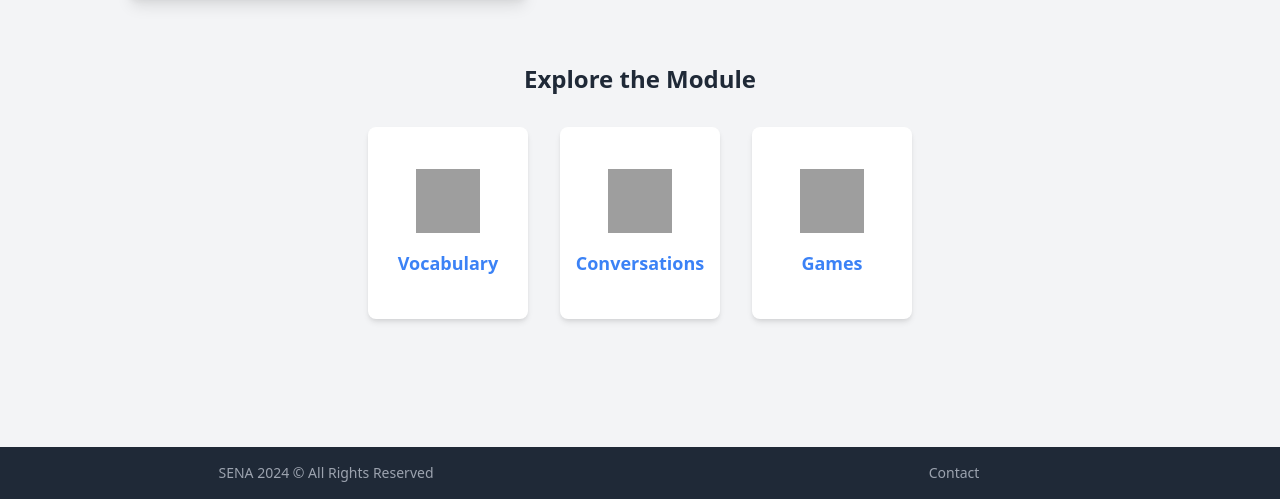
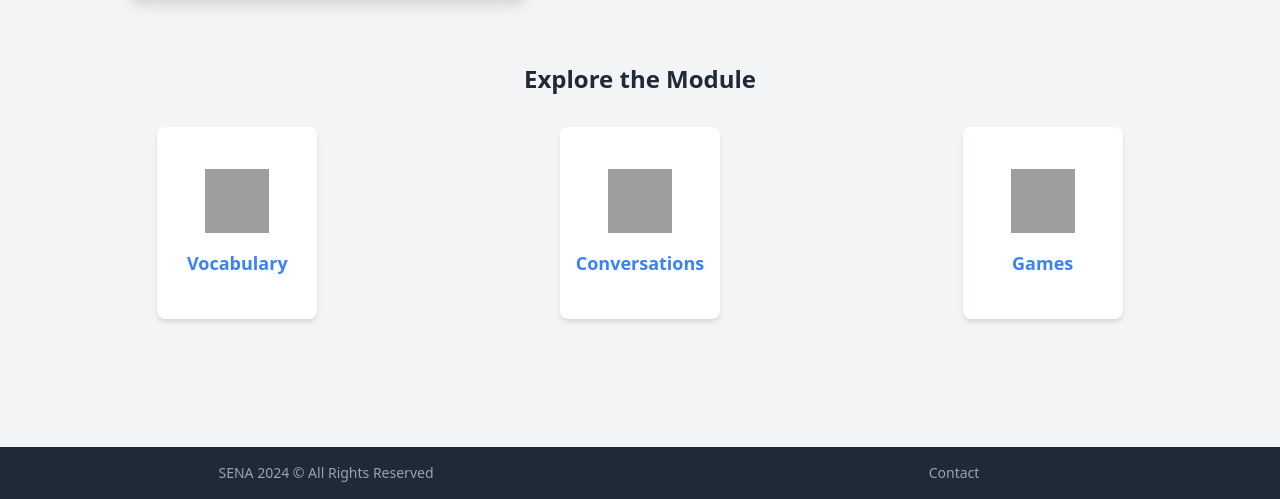
Before and after one commit to EsMilios/adsoPage, a PHP site: page /webModule.php in a window 1280 px wide. Shown: the part 681-1180 px from the top of the page. Run offline with PHP 8.4, Linux system fonts and the light colour scheme; some libraries are stand-ins or nearby versions; grey boxes are pictures that could not be loaded.

Commit message:
errorsMovileModules

```diff
--- a/webModule.php
+++ b/webModule.php
@@ -41,8 +41,8 @@
 
     <!-- Buttons Section -->
     <div class="mt-16">
-      <h3 class="text-center text-2xl font-semibold text-gray-800 mb-8">Explore the Module</h3>
-      <div class="flex justify-center space-x-8">
+    <h3 class="text-center text-2xl font-semibold text-gray-800 mb-8">Explore the Module</h3>
+    <div class="grid grid-cols-1 sm:grid-cols-2 lg:grid-cols-3 gap-6 justify-items-center">
         <!-- Vocabulary Button -->
         <a
           href="webModule/vocabulario.php"
@@ -78,8 +78,9 @@
           />
           <span class="text-lg font-semibold text-blue-500">Games</span>
         </a>
-      </div>
     </div>
+</div>
+
   </div>
 </div>
 
```
Also changed, not shown: cloudModule.php (+4 -3 lines).
